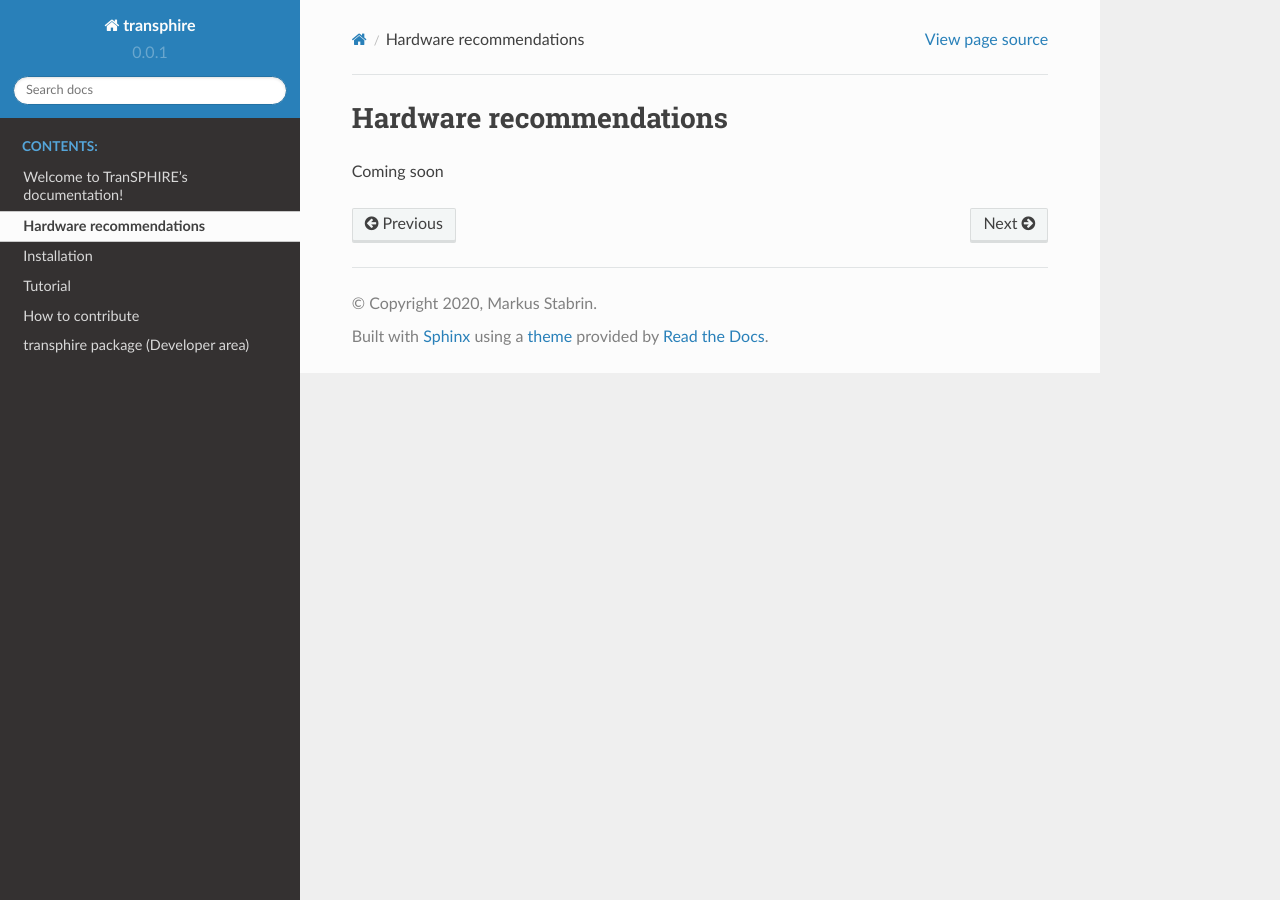
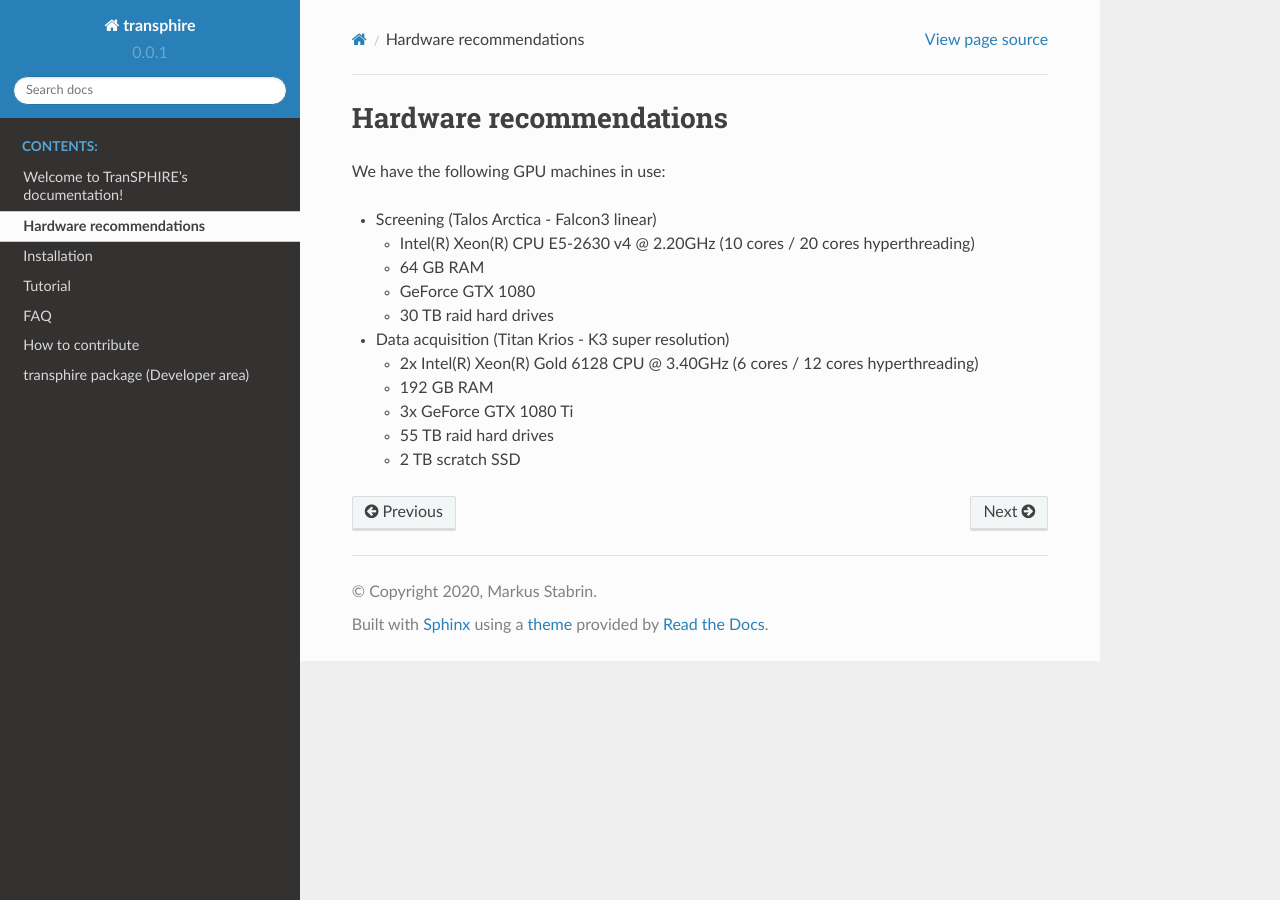
Before and after one commit to MPI-Dortmund/transphire, a Sphinx documentation site: the page built from docs/source/general/prerequisites.rst, in a window 1280 px wide. Built offline with Sphinx 7.4.7 and the Read the Docs theme 2.0.0, drawn with Linux system fonts in a browser that asks for light colours; pages that are not in the unit, such as notebooks, are missing from menus.

Commit message:
Start working on faq

```diff
--- a/docs/source/general/abbreviations.rst
+++ b/docs/source/general/abbreviations.rst
@@ -8,6 +8,7 @@
 .. |Unblur| replace:: `Unblur <https://cistem.org/>`__
 .. |CTFFIND4| replace:: `CTFFIND4 <https://grigoriefflab.umassmed.edu/ctf_estimation_ctffind_ctftilt>`__
 .. |SPHIRE| replace:: `SPHIRE <http://www.sphire.mpg.de/>`__
+.. |EMAN2| replace:: `SPHIRE <https://blake.bcm.edu/emanwiki/EMAN2>`__
 .. |GCtf| replace:: `GCtf <https://www2.mrc-lmb.cam.ac.uk/research/locally-developed-software/zhang-software/>`__
 .. |IMOD| replace:: `IMOD <https://bio3d.colorado.edu/imod/>`__
 
--- a/docs/source/general/installation.rst
+++ b/docs/source/general/installation.rst
@@ -63,7 +63,7 @@ In the future, we will work on a dependency installer tool.
 Utilities and packages
 ^^^^^^^^^^^^^^^^^^^^^^
 
-- |SPHIRE| version >= 1.4
+- |SPHIRE| version >= 1.4 / |EMAN2| version >= 2.31
 - |IMOD| version >= 4.9
 - |CHIMERAX| version >= 1.0 - |NOTFREE|
 
--- a/docs/source/general/prerequisites.rst
+++ b/docs/source/general/prerequisites.rst
@@ -3,4 +3,20 @@
 Hardware recommendations
 ========================
 
-Coming soon
+
+We have the following GPU machines in use:
+
+- Screening (Talos Arctica - Falcon3 linear)
+
+  - Intel(R) Xeon(R) CPU E5-2630 v4 @ 2.20GHz (10 cores / 20 cores hyperthreading)
+  - 64 GB RAM
+  - GeForce GTX 1080
+  - 30 TB raid hard drives
+
+- Data acquisition (Titan Krios - K3 super resolution)
+
+  - 2x Intel(R) Xeon(R) Gold 6128 CPU @ 3.40GHz (6 cores / 12 cores hyperthreading)
+  - 192 GB RAM
+  - 3x GeForce GTX 1080 Ti
+  - 55 TB raid hard drives
+  - 2 TB scratch SSD
--- a/docs/source/index.rst
+++ b/docs/source/index.rst
@@ -14,6 +14,7 @@
     general/prerequisites
     general/installation
     tutorial/tutorial
+    general/faq
     general/how_to_contribute
     transphire
 
```
Also changed, not shown: docs/source/general/faq.rst (+62 -1 lines).
